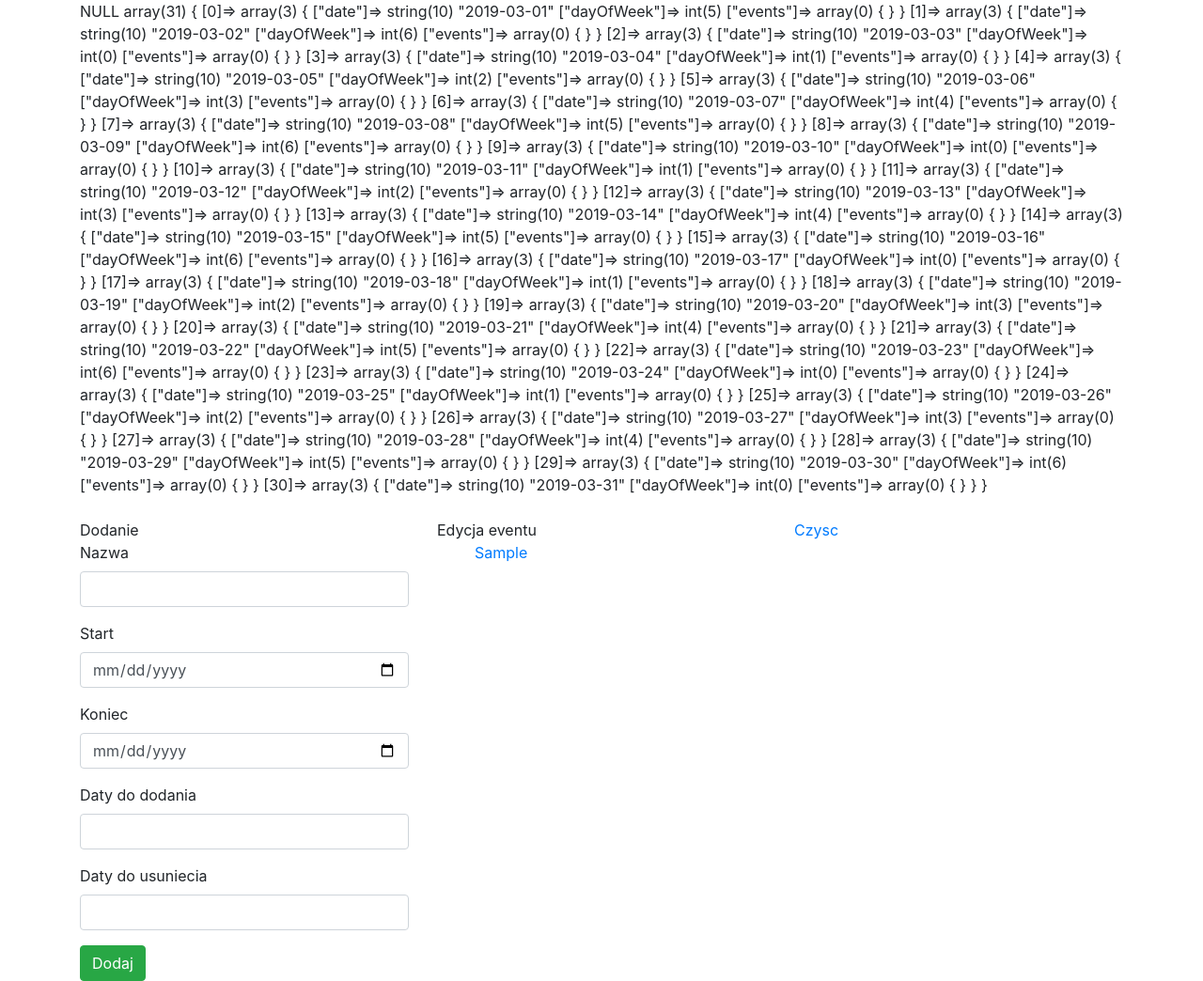
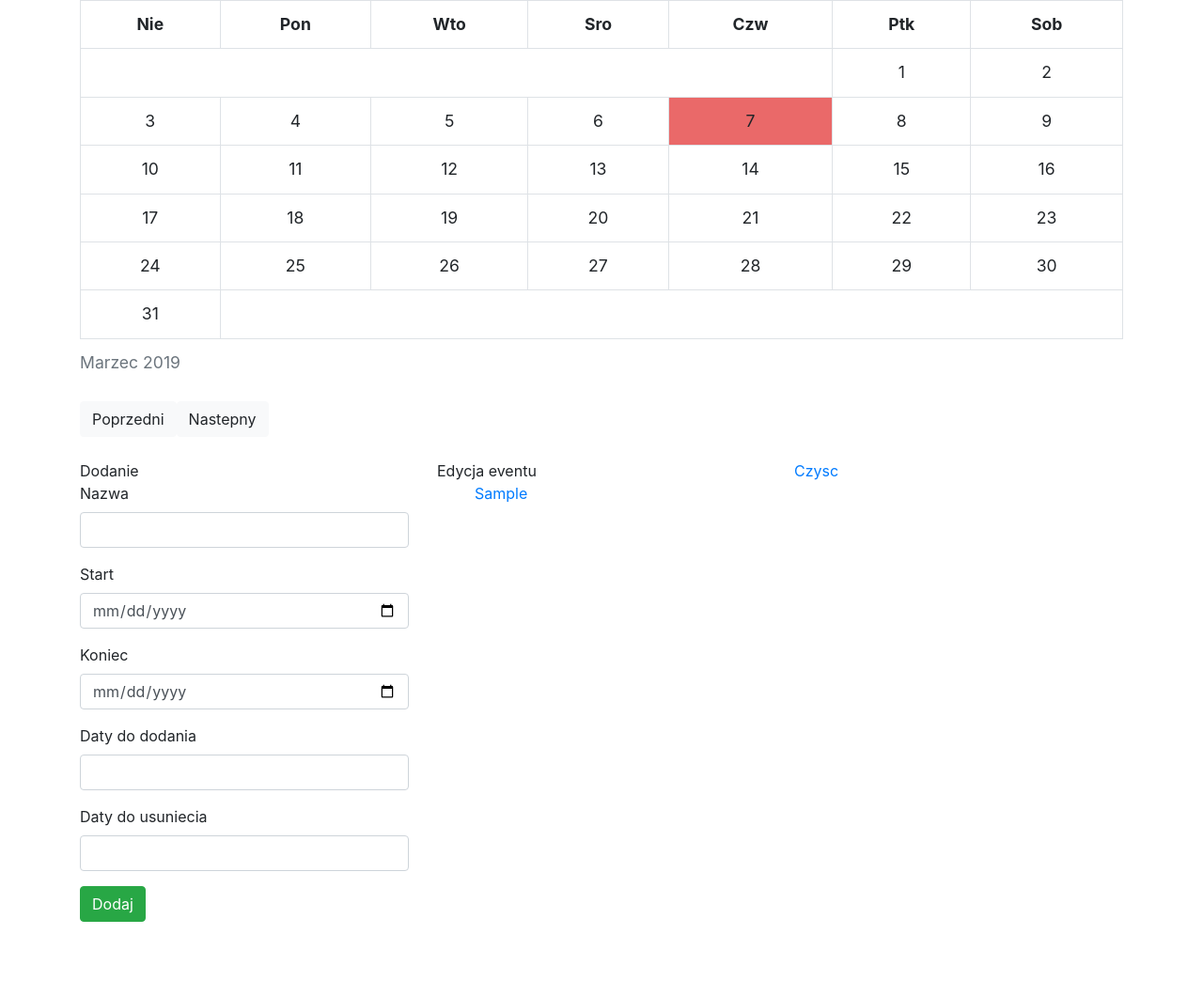
Before and after one commit to pawix135/kalendarz, a PHP site: page /kalendarz/index.php in a window 1280 px wide. Shown: the whole page at 94% size. After the commit the page ends 981 px from the top, so only its background shows below. Run offline with PHP 8.4, Linux system fonts and the light colour scheme; tables that the repository leaves empty or names only in its code hold one stand-in row (values such as "Sample post"); data that the repository does not hold is empty.

Commit message:
New, Better, Frest

```diff
--- a/index.php
+++ b/index.php
@@ -1,7 +1,22 @@
 <?php
-require_once 'php/kalendarz.php';
+require 'php/kalendarz.php';
+if(!empty($_GET['month']) && 1 <= $_GET['month'] && $_GET['month'] <= 12 ){
 
+	$month = $_GET['month'];
+}else{
+
+	$month = date('m');
+
+}
+if(!empty($_GET['year'])){
+
+	$year = $_GET['year'];
+}else{
+
+	$year = date('Y');
+}
 ?>
+
 <!doctype html>
 <html lang="en">
 	<head>
@@ -59,24 +74,10 @@
 		</style>
 	</head>
 	<body>
-
 		<div class="container">
 			<div class="row">
 				<div class="col-md-12">
-					<?php
-
-						$kalendarz = new Kalendarz();
-						// $kalendarz->build_calendar($month,$year,[]);
-
-						// $dates = $kalendarz->getCalendar($month, $year);
-						$t = $kalendarz->createCalendar(3, 2019);
-						var_dump($t);
-						var_dump($kalendarz->getCalendar(3, 2019));
-						echo "<br>";
-
-						// $kalendarz->createCalendar(3, 2019);
-
-					?>
+					<?php echo createCalendar($month, $year);?>
 				</div>
 			</div><br>
 			<div class="row">
--- a/php/kalendarz.php
+++ b/php/kalendarz.php
@@ -1,48 +1,17 @@
 <?php
+function createCalendar($month,$year) {
 
-if(!empty($_GET['month']) && 1 <= $_GET['month'] && $_GET['month'] <= 12 ){
+  require 'database.php';
 
-	$month = $_GET['month'];
-}else{
+  $daysOfWeek = array('Nie','Pon','Wto','Sro','Czw','Ptk','Sob');
 
-	$month = date('m');
+  $firstDayOfMonth = mktime(0,0,0,$month,1,$year);
 
-}
-if(!empty($_GET['year'])){
+  $numberDays = date('t',$firstDayOfMonth);
 
-	$year = $_GET['year'];
-}else{
+  $dateComponents = getdate($firstDayOfMonth);
 
-	$year = date('Y');
-}
-
-class Kalendarz{
-
-	function __construct(){
-	}
-
-	public function conn(){
-		require 'database.php';
-		$conn = new mysqli ('localhost', 'root', '', 'kalendarz');
-		return $conn;
-	}
-
-	public function build_calendar($month,$year,$dateArray) {
-
-		//Zwraca unixowy czas
-		$firstDayOfMonth = mktime(0,0,0,$month,1,$year); //godzina, minuta, sekunda, miesiac, dzien, rok
-
-		//Zwraca ilosc dni w miesiacu
-		$numberDays = date('t',$firstDayOfMonth); //format, data
-
-		//Zwraca tablice z informacjami
-		$dateComponents = getdate($firstDayOfMonth); //info o pierwszym dniu miesiaca
-
-		//Zwraca nazwę miesiaca po angielsku
-		$monthName = $dateComponents['month']; //Nazwa miesiaca
-
-		//Kalendarz
-		$calendar = "<div style='overflow-x:auto;'><table class='calendar table table-bordered'>";
+  $monthName = $dateComponents['month'];
   switch ($monthName) {
     case 'January':
       $monthName = "Styczeń";
@@ -83,219 +52,105 @@
     default:
       break;
   }
-		$calendar .= "<thead><tr>
-										<th>Ni</th>
-										<th>Po</th>
-										<th>Wt</th>
-										<th>Śr</th>
-										<th>Cz</th>
-										<th>Pt</th>
-										<th>So</th>
-									</tr></thead>";
+
+  $dayOfWeek = $dateComponents['wday'];
+
+  $calendar = "<div style='overflow-x:auto;'><table class='table table-bordered'>";
   $calendar .= "<caption>$monthName $year</caption>";
   $calendar .= "<tr>";
 
-		//Zwraca 0-6
-		$dayOfWeek = $dateComponents['wday']; //Dzien tygodnia
+  foreach($daysOfWeek as $day) {
+    $calendar .= "<th class='header'>$day</th>";
+  }
 
-		//Dzien tygodnia
   $currentDay = 1;
 
   $calendar .= "</tr><tr>";
 
-		//Umieszczenie daty w dobrym dniu tygodina(table)
   if ($dayOfWeek > 0) {
-			$calendar .= "<td colspan='$dayOfWeek' class='dsb'>&nbsp;</td>";
+    $calendar .= "<td colspan='$dayOfWeek'>&nbsp;</td>";
   }
 
-		$month = str_pad($month, 2, "0", STR_PAD_LEFT); //Dodaje 0 na poczatek po lewej stronie
+  $month = str_pad($month, 2, "0", STR_PAD_LEFT);
 
   while ($currentDay <= $numberDays) {
 
-			$table = array();
+    if($dayOfWeek == 7) {
 
-			//Jesli "koniec" dni w tygodniu to stworz nowy tr
-			if ($dayOfWeek == 7) {
       $dayOfWeek = 0;
       $calendar .= "</tr><tr>";
+
     }
 
-			$currentDayRel = str_pad($currentDay, 2, "0", STR_PAD_LEFT); //Dodaje zera przed dzien
+    $currentDayRel = str_pad($currentDay, 2, "0", STR_PAD_LEFT);
 
-			$date = "$year-$month-$currentDayRel"; //Nowa data
+    $today = date('Y-m-d');
+    $date = date('Y-m-d', strtotime("$year-$month-$currentDayRel"));
 
-			// $events = $this->getEventByDate($date);
-			$today = date('Y-m-d'); //Dzisiejszy dzien
+    if($date){
 
+      $todayClass = '';
+			$dayClass = 'day';
 
-			$table = array($date => [
-				'DayOfWeek' => $dayOfWeek
-				]);
-			// print_r($table); echo "<br>";
+      if($date === $today){
+        $todayClass = 'today';
+      }
+
+      $calendar .= "<td class='$dayClass $todayClass' rel='$date'>$currentDay";
+      $checkDatesql = "SELECT * FROM `daty` WHERE `data` = '$date'";
+
+      if($resultCheck = $conn->query($checkDatesql)){
+
+        if($resultCheck->num_rows < 1){
+          $calendar .= "</td>";
+        }
+
+        while ($rowCheck = $resultCheck->fetch_assoc()) {
+
+          $eventId = $rowCheck['id_wydarzenia'];
+          $getEventsql = "SELECT * FROM `wydarzenia` WHERE `id` = '$eventId'";
+
+          if($resultEvent = $conn->query($getEventsql)){
+
+            while($rowEvent = $resultEvent->fetch_assoc()){
+
+              $eventName = $rowEvent['nazwa_wydarzenia'];
+
+              $calendar .= "<br><span>$eventName</span>";
+            }
+
+          }
+
+        }
+
+      }
+
+      $calendar .= "</td>";
+
+    }
 
     $currentDay++;
     $dayOfWeek++;
 
   }
-		//Umieszczenie dat w dobrych miejscach na koncu
-		if ($dayOfWeek != 7) {
+
+  if($dayOfWeek != 7) {
 
     $remainingDays = 7 - $dayOfWeek;
-			$calendar .= "<td colspan='$remainingDays' class='dsb'>&nbsp;</td>";
+    $calendar .= "<td colspan='$remainingDays'>&nbsp;</td>";
 
   }
 
-		$calendar .= "</tr></table></div>";
+  $calendar .= "</tr>";
+
+  $calendar .= "</table></div>";
 
   $todaysDate = date($year.'-'.$month.'-1');
 
   $calendar .= "<a class='btn btn-light' href='http://localhost/kalendarz/index.php?month=". (date('m', strtotime($todaysDate.' -1 month'))) ."&year=". (date('Y', strtotime($todaysDate.' -1 month'))) ."'>Poprzedni</a>";
   $calendar .= "<a class='btn btn-light' href='http://localhost/kalendarz/index.php?month=". (date('m', strtotime($todaysDate.' +1 month'))) ."&year=". (date('Y', strtotime($todaysDate.' +1 month'))) ."'>Nastepny</a>";
 
-		echo $calendar;
+
+  return $calendar;
 
 }
-
-	//Nie tykac
-	public function getEventByDate($date){
-
-		$conn = $this->conn();
-
-		$Datessql = "SELECT * FROM `daty` WHERE `data` = '$date'";
-
-		if($result = $conn->query($Datessql)){
-
-			if($result->num_rows < 1){
-				return;
-			}
-
-			while($row = $result->fetch_assoc()) {
-				// print_r($row); echo "<br>";
-			}
-
-
-		}
-
-	}
-
-	//Nie tykac
-	public function getDateByDate($date){
-
-		$conn = $this->conn();
-		$sql = "SELECT * FROM `daty` WHERE `data` = '$date'";
-		$res = [];
-
-		if($result = $conn->query($sql)){
-
-			if($result->num_rows < 1){
-				return;
-			}
-
-			while ($row = $result->fetch_assoc()) {
-				$res[] = $row;
-
-			}
-		}
-		$conn->close();
-		return $res[0];
-
-	}
-
-	//Nie tykac
-	public function getCalendar($month, $year){
-
-		//DB
-		$conn = $this->conn();
-
-		//Zwraca unixowy czas
-		$firstDayOfMonth = mktime(0,0,0,$month,1,$year); //godzina, minuta, sekunda, miesiac, dzien, rok
-
-		//Zwraca ilosc dni w miesiacu
-		$numberDays = date('t',$firstDayOfMonth); //format, data
-
-		//Zwraca tablice z informacjami
-		$dateComponents = getdate($firstDayOfMonth); //info o pierwszym dniu miesiaca
-
-		//Zwraca nazwę miesiaca po angielsku
-		$monthName = $dateComponents['month']; //Nazwa miesiaca
-
-		//Zwraca 0-6
-		$dayOfWeek = $dateComponents['wday']; //Dzien tygodnia
-
-		//Dzien tygodnia
-		$currentDay = 1;
-
-		$month = str_pad($month, 2, "0", STR_PAD_LEFT); //Dodaje 0 na poczatek po lewej stronie
-
-		$table = [];
-
-		while ($currentDay <= $numberDays) {
-
-			//Jesli "koniec" dni w tygodniu to stworz nowy tr
-			if ($dayOfWeek == 7) {
-				$dayOfWeek = 0;
-			}
-
-			$currentDayRel = str_pad($currentDay, 2, "0", STR_PAD_LEFT); //Dodaje zera przed dzien
-
-			$date = "$year-$month-$currentDayRel"; //Nowa data
-
-			// $events = $this->getEventByDate($date);
-			$today = date('Y-m-d'); //Dzisiejszy dzien
-
-			$events = $this->getEvents($date);
-
-			$names = [];
-			foreach ($events as $key => $value) {
-
-				$result = $conn->query("SELECT * FROM `wydarzenia` WHERE `id` = '$value'");
-				$rows = array_unique($result->fetch_assoc());
-				array_push($names, $rows['nazwa_wydarzenia']);
-
-			}
-
-			// print_r($table); echo "<br>";
-			array_push($table, [
-				"date"=>$date,
-				"dayOfWeek"=>$dayOfWeek,
-				"events"=> $names
-			]);
-
-			$currentDay++;
-			$dayOfWeek++;
-
-		}
-
-		return $table;
-
-	}
-
-	//Nie tykac
-	public function getEvents($date){
-
-		$conn = $this->conn();
-		$sql = "SELECT * FROM `daty` WHERE `data` = '$date'";
-		$result = $conn->query($sql);
-
-		while($row = $result->fetch_assoc()) {
-			$ids[] = $row['id_wydarzenia'];
-		}
-
-		$events = [];
-		foreach ($ids as $key => $value) {
-			array_push($events, $value);
-		}
-
-		return $events;
-	}
-
-	//Nowe, nie tykac
-	public function createCalendar($month, $year){
-		require 'tableTmp.php';
-
-		//Kalendarz
-		$fullCalendar = $this->getCalendar($month, $year);
-
-	}
-
-}
```
Lines whose indentation alone changed are shown as unchanged.
